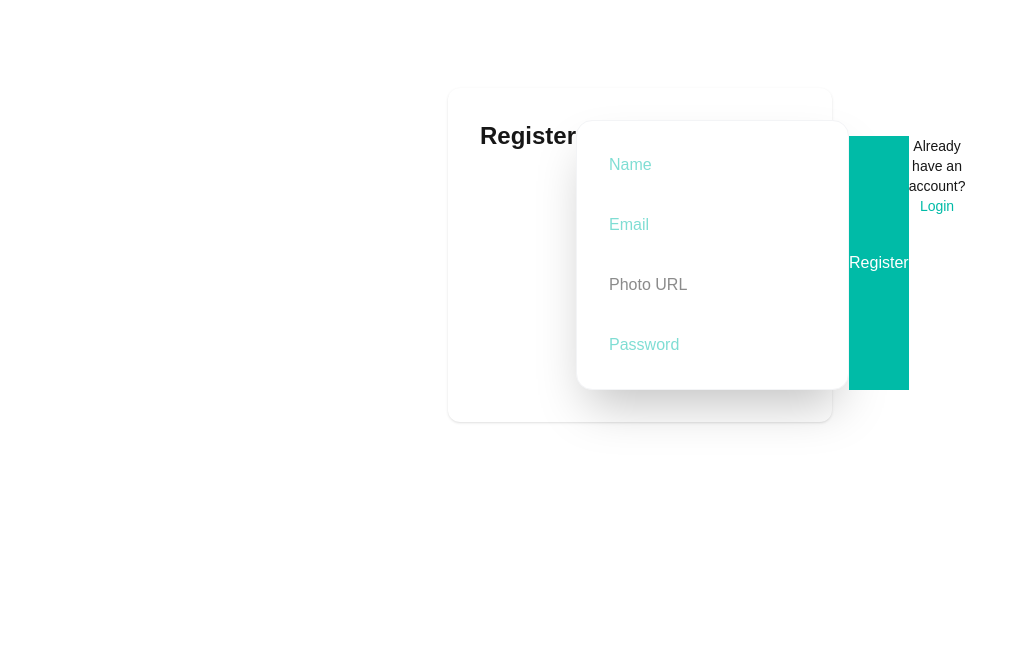
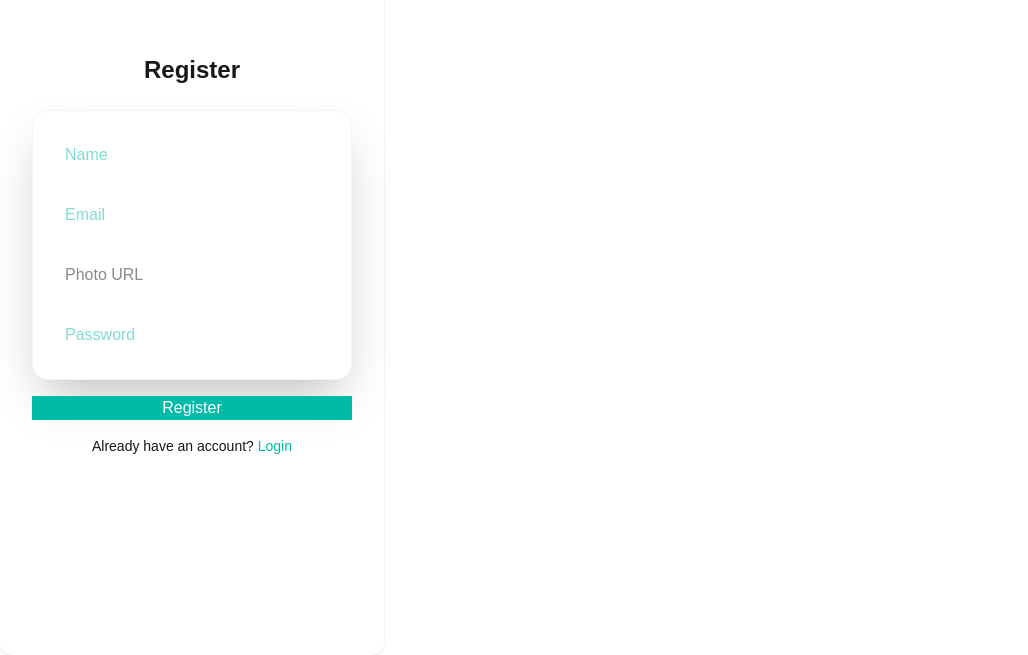
Before and after one commit to jannatulnila/Luxe-Stay-client, a Next.js app: page /register in a window 1280 px wide. Shown: the part 145-800 px from the top of the page, without its empty margins (0-1028 px from the left). Built offline with nearby package versions, Linux system fonts and the light colour scheme.

Commit message:
Add registration form component and update RegisterPage layout

```diff
--- /dev/null
+++ b/src/app/(auth)/register/components/RegistationsFrom.jsx
@@ -0,0 +1,38 @@
+import React from 'react';
+
+function RegistationsFrom(props) {
+    const handleRegister = async (e) => {
+    e.preventDefault();
+
+    const form = e.target;
+    const data = {
+      name: form.name.value,
+      email: form.email.value,
+      photo: form.photo.value,
+      password: form.password.value,
+    };
+
+    const res = await fetch("http://localhost:5000/api/users/register", {
+  method: "POST",
+  headers: { "Content-Type": "application/json" },
+  body: JSON.stringify(data),
+});
+
+
+
+    if (!res.ok) {
+      const err = await res.json();
+      toast.error(err.message);
+    } else {
+      toast.success("Registration successful!");
+      form.reset();
+    }
+  };
+    return (
+        <div>
+
+        </div>
+    );
+}
+
+export default RegistationsFrom;
--- a/src/app/(auth)/register/page.jsx
+++ b/src/app/(auth)/register/page.jsx
@@ -33,9 +33,8 @@ export default function RegisterPage() {
   };
 
   return (
-    <div className=" flex gap-2 min-h-screen items-center justify-center">
-      <form onSubmit={handleRegister} className="bg-white p-8 rounded-xl shadow flex flex-row
-      w-96">
+    <div className="min-h-screen bg-white items-center justify-center p-8 rounded-xl shadow flex flex-col w-96">
+      <form onSubmit={handleRegister} >
         <h2 className="text-2xl font-bold mb-6 text-center">Register</h2>
 
        <div className="bg-white rounded-2xl shadow-2xl p-8 border border-gray-100 space-y-6">
```
